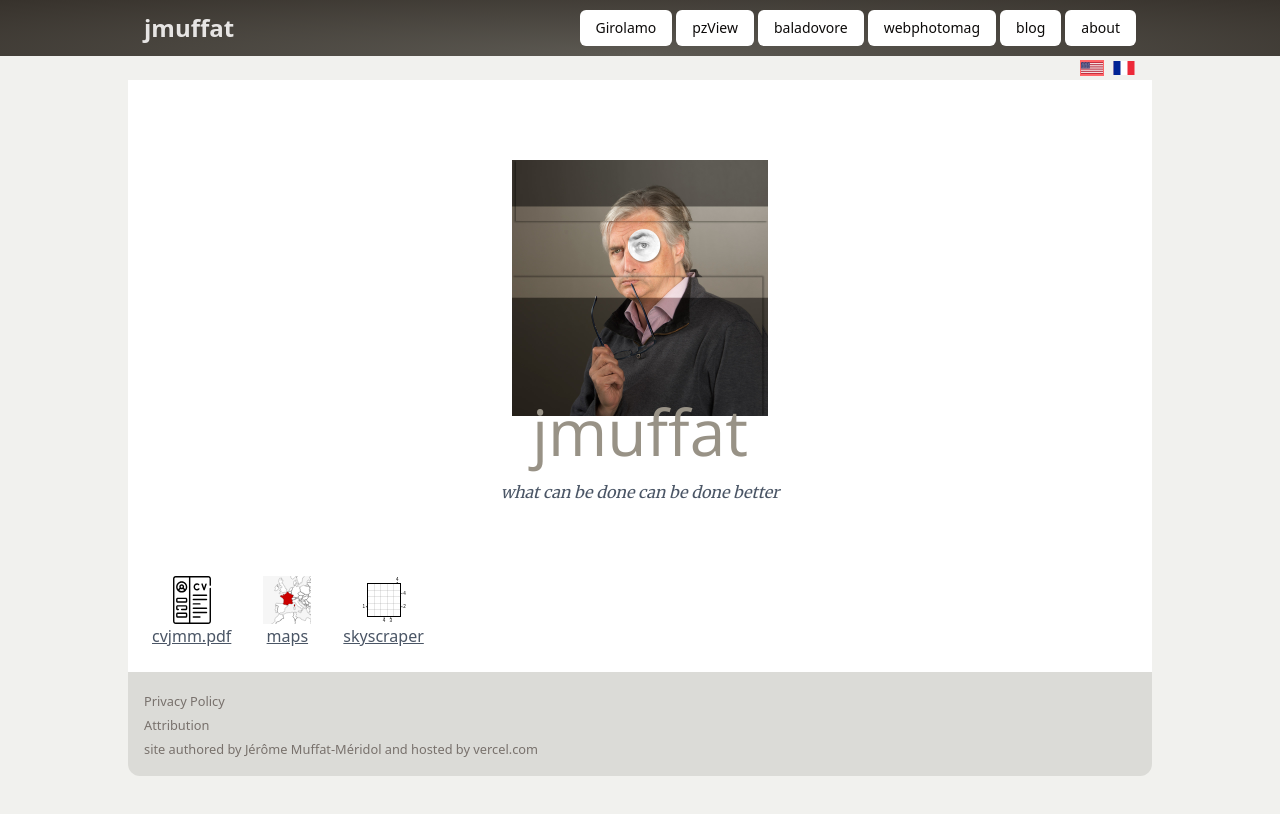
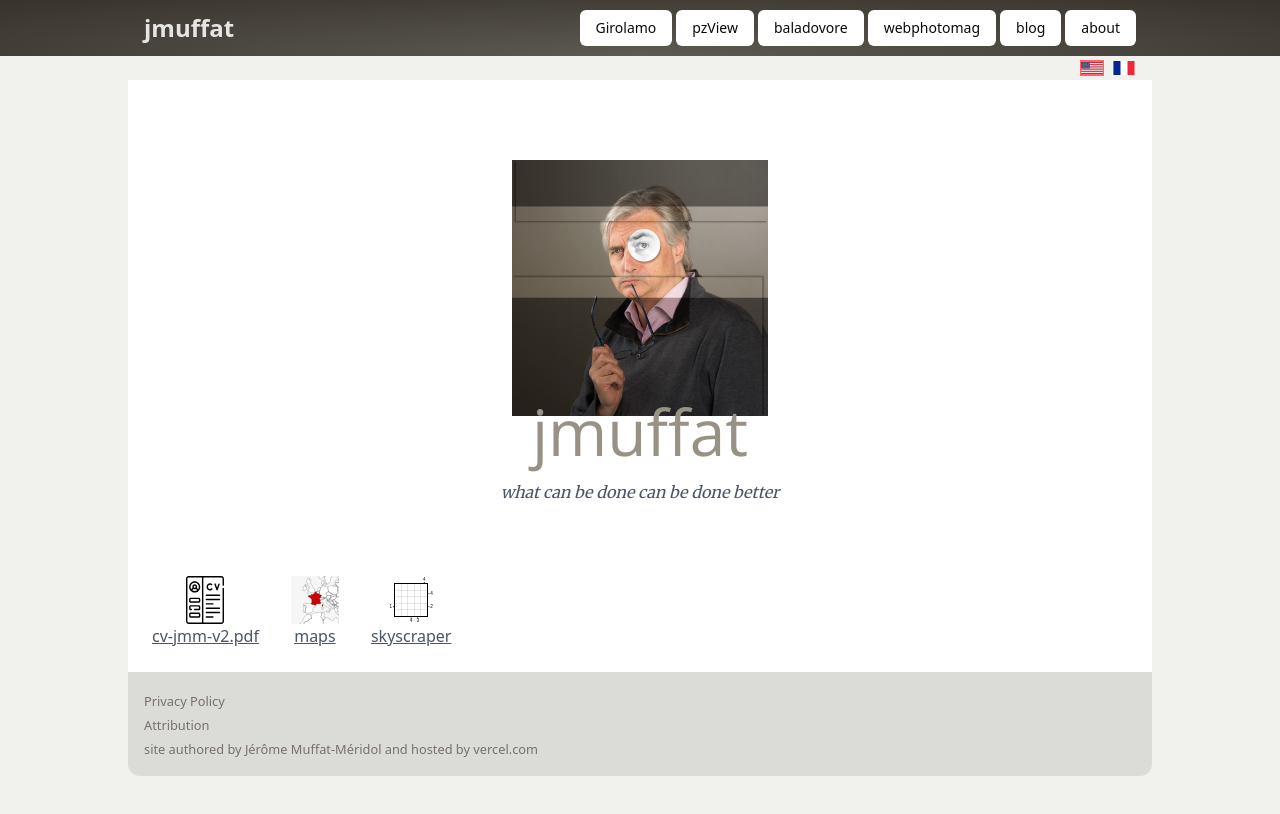
Before and after one commit to jmuffat/jmuffat.com, a Next.js app: page /en/ in a window 1280 px wide. Shown: the top 814 px of the page. Built offline with nearby package versions, Linux system fonts and the light colour scheme.

Commit message:
update CV

```diff
--- a/app/[lang]/page.js
+++ b/app/[lang]/page.js
@@ -33,7 +33,7 @@ export default async function HomePage({params}) {
             </div>
 
             <div className="flex flex-row gap-4">
-                <Icon icon={iconCv} href="/download/cvjmm.pdf" hasLocale target="_blank">cvjmm.pdf</Icon>
+                <Icon icon={iconCv} href="/download/cv-jmm-v2.pdf" hasLocale target="_blank">cv-jmm-v2.pdf</Icon>
                 <Icon icon={iconMap} href="/maps">maps</Icon>
                 <Icon icon={iconSksc} href="/skyscraper">skyscraper</Icon>
             </div>
--- a/app/[lang]/skyscraper/examples.md
+++ b/app/[lang]/skyscraper/examples.md
@@ -6,10 +6,10 @@
 - 300030.030040.030240.030002.F33C64
 - 0030400.0056000.0600050.0000040
 - 400400.300320.003002.034003 [video](https://www.youtube.com/watch?v=wyjEfEC9hSo)
-- 000300.340300.002000.000013.A23C34C42D32F63
 
 # Unsolved
 - 03004.02020.32200.00224.D32
 - 0000.2300.2000.2030.C21
+- 000300.340300.002000.000013.A23C34C42D32F63
 - 003020.402300.000300.032203.A61C22D64
 - 024060644.063022033.523200032.210233440.A71B43D52E11E63E75F73F84G51I61
```
